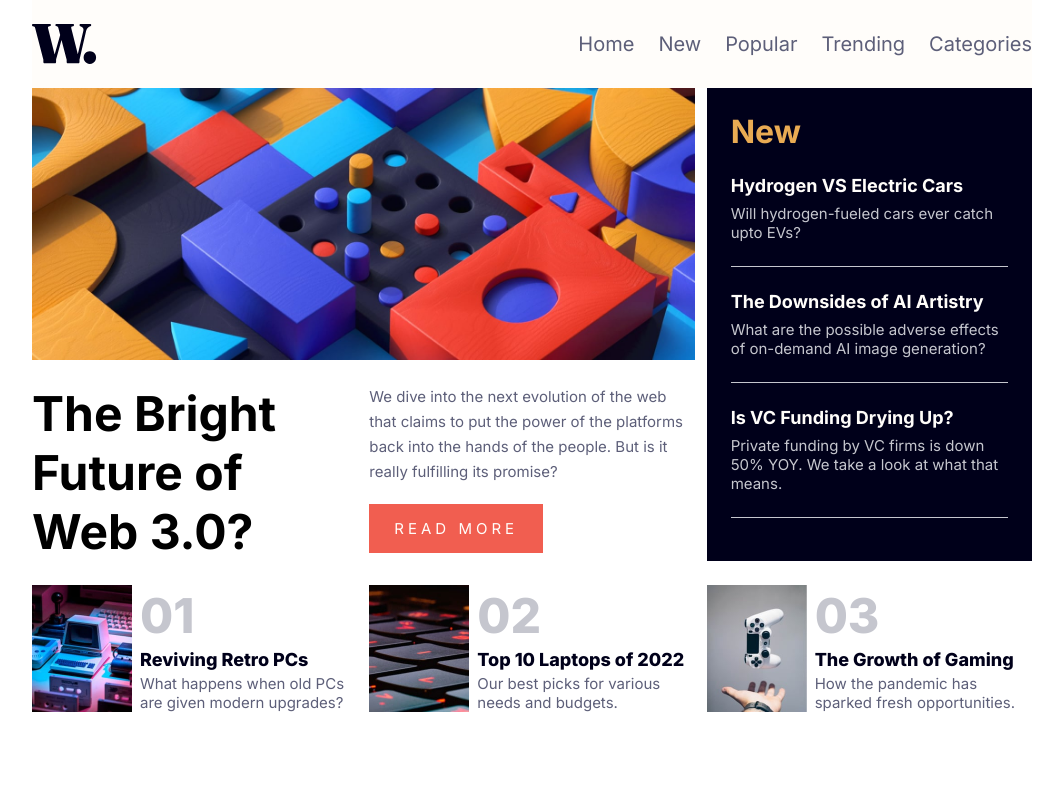
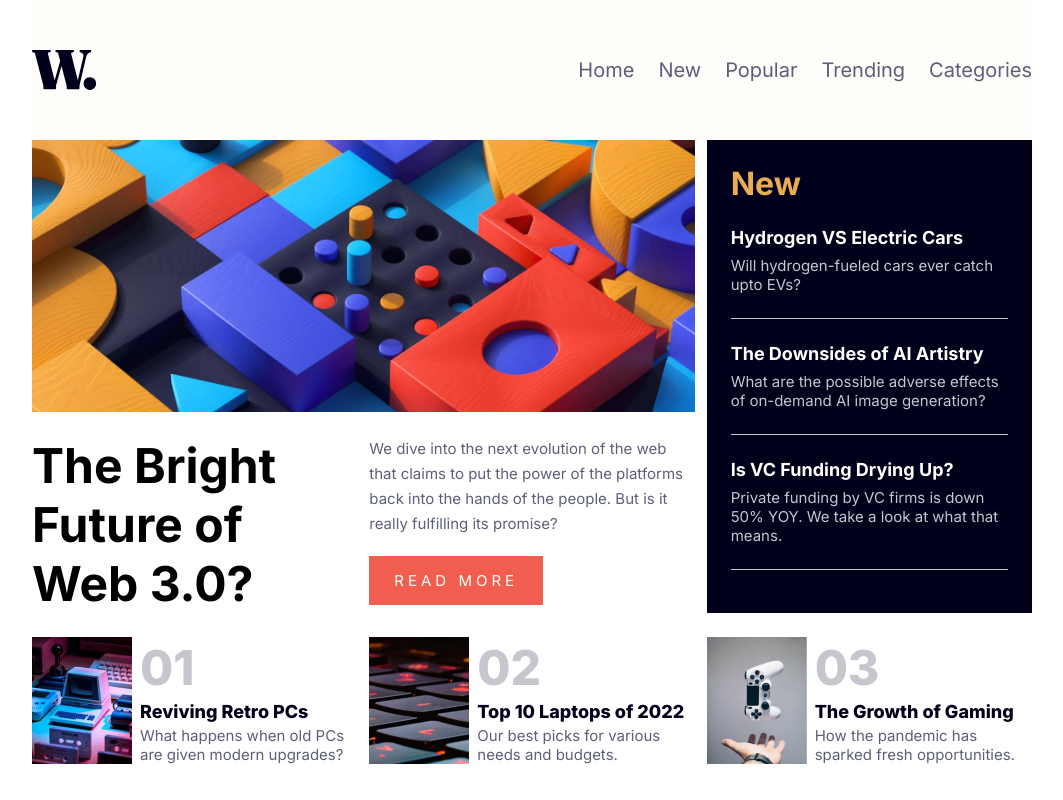
Before and after one commit to sriveer-me/news-portfolio, a website built with Parcel: page src/index.html in a window 1280 px wide. Shown: the whole page, without its empty margins (108-1171 px from the left). Built offline with nearby package versions, Linux system fonts and the light colour scheme.

Commit message:
fix:the content looks more centered with this new magic number

```diff
--- a/src/scss/components/_header.scss
+++ b/src/scss/components/_header.scss
@@ -7,8 +7,7 @@ header{
     background-color: var(--color-white-200);
 
     @include respond-to("desktop"){
-        padding-left: 0;  //since min desktop is 1200 right?
-        padding-right: 0; //since min desktop is 1200 right?
+        padding: 5rem 0;
         margin-left: auto;
         margin-right: auto;
         max-width: var(--max-website-width);
```
